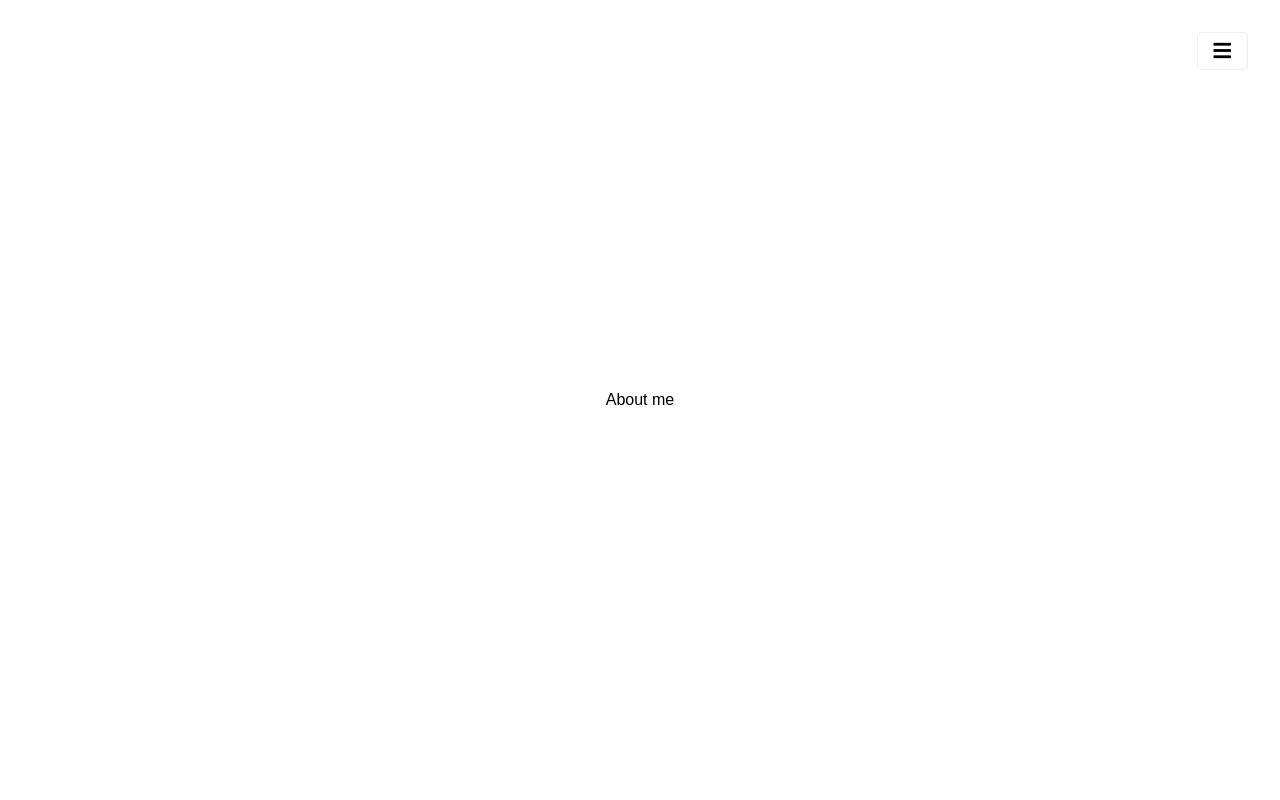
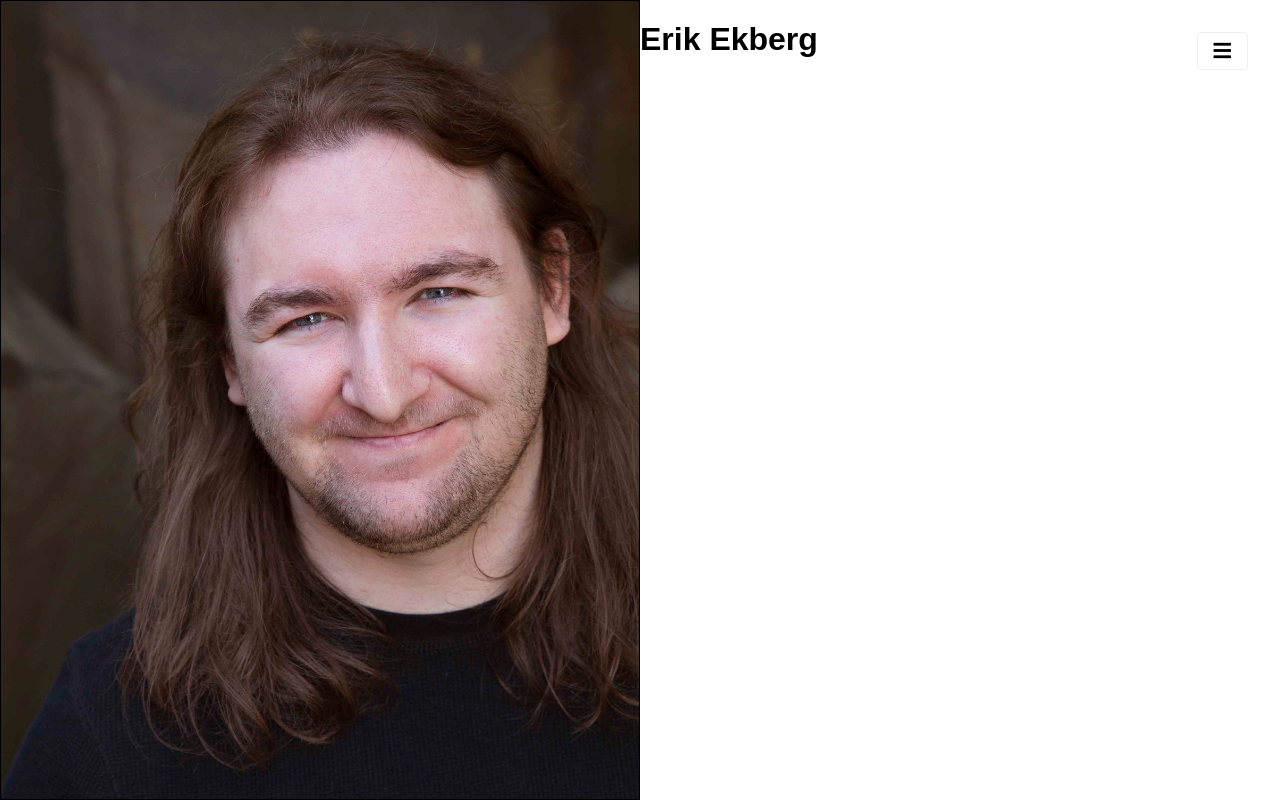
Before and after one commit to 1Mill/ErikEkberg.info, a Nuxt app: page /about-me in a window 1280 px wide. Built offline with nearby package versions, Linux system fonts and the light colour scheme.

Commit message:
Add about-me place-holder content

```diff
--- a/pages/about-me.vue
+++ b/pages/about-me.vue
@@ -1,5 +1,26 @@
 <template>
-	<div>
-		About me
+	<div
+	class='[ w-100 flex flex-row item-center justify-between ]'
+	>
+		<div
+		class='[ w-50 vh-100 cover ba ]'
+		:style='{ backgroundImage: getImage}'
+		/>
+		<div
+		class='[ w-50 flex flex colu]'
+		>
+			<h1>Erik Ekberg</h1>
+		</div>
 	</div>
 </template>
+
+<script>
+export default {
+	computed: {
+		getImage: function () {
+			const path = require('~/assets/images/ErikEkberg.jpg')
+			return 'url(' + path + ')'
+		}
+	}
+}
+</script>
```
